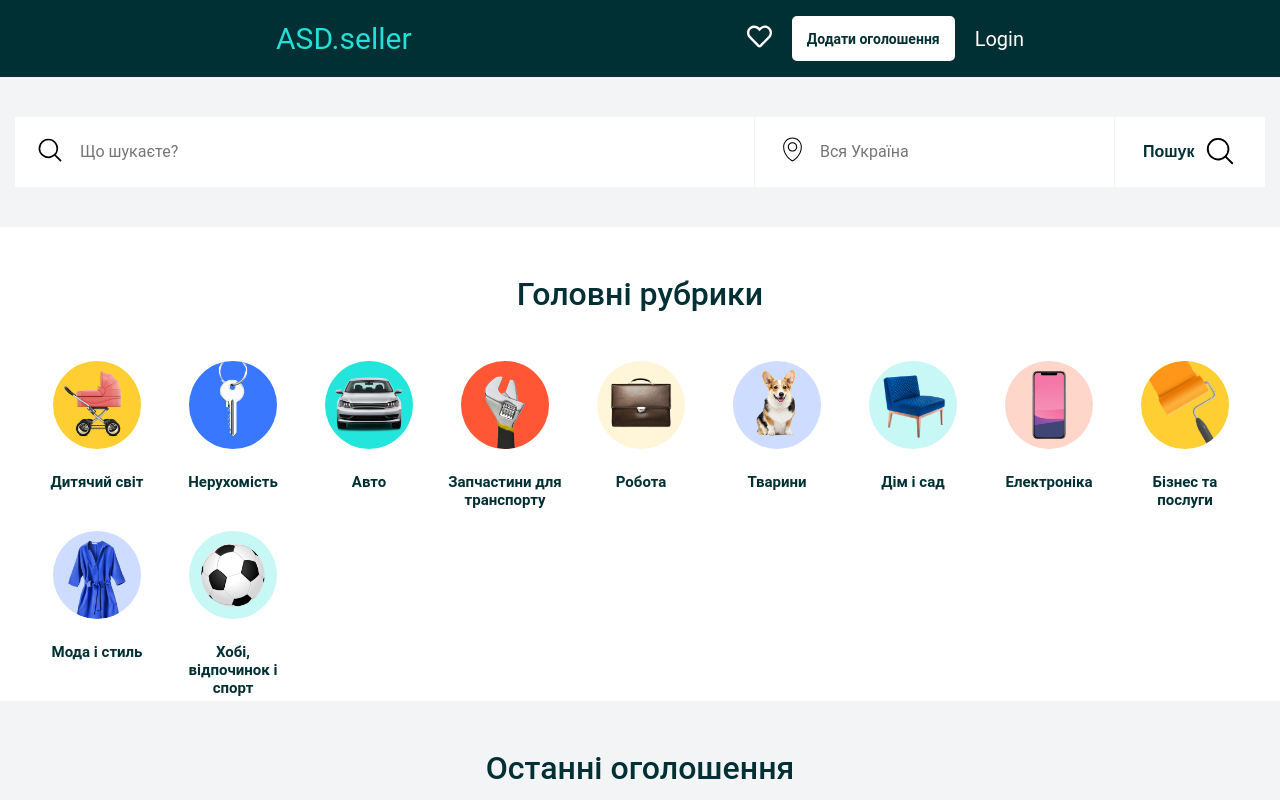
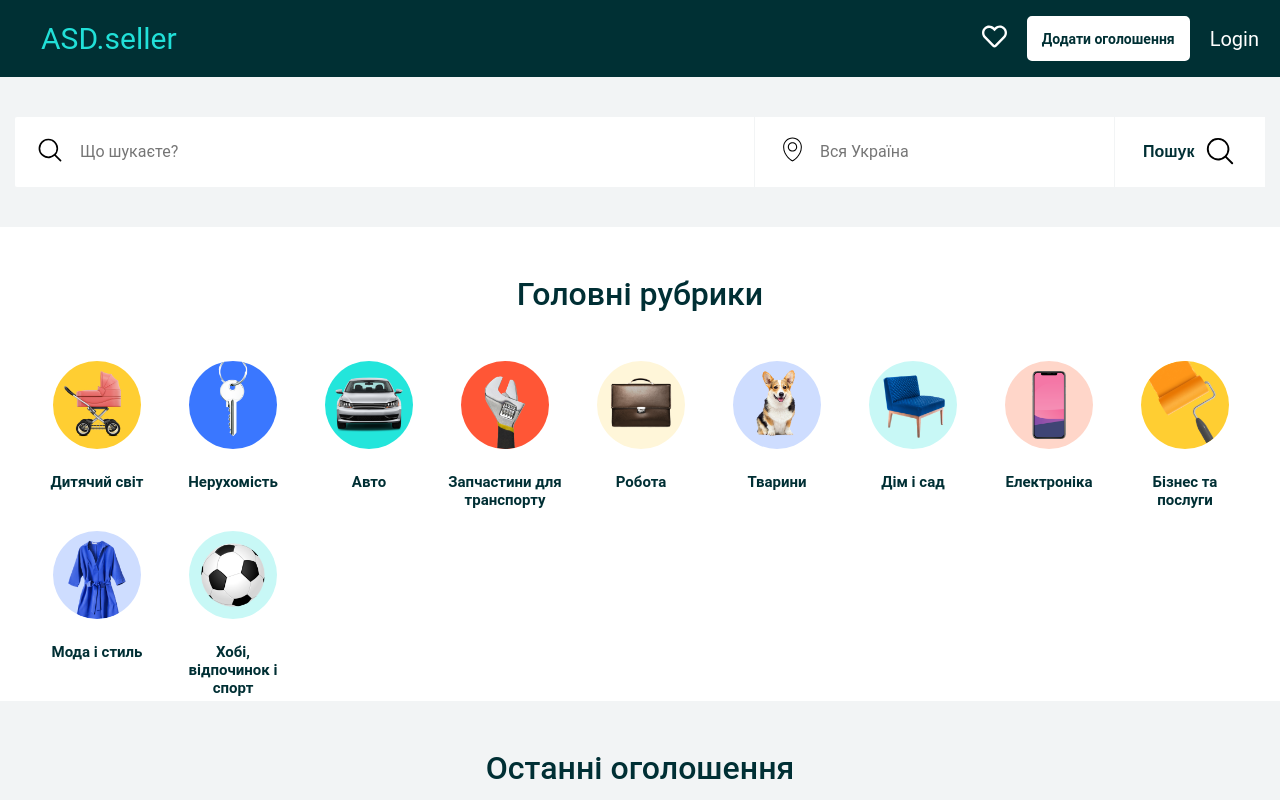
Before and after one commit to OleksandraTurik/ASD-seller, a React (Create React App) app in the folder ui/: page / in a window 1280 px wide. Shown: the top 800 px of the page. Built offline with nearby package versions, Linux system fonts and the light colour scheme.

Commit message:
Fix Button Header

```diff
--- a/ui/src/components/common/Header/styled.js
+++ b/ui/src/components/common/Header/styled.js
@@ -1,7 +1,7 @@
 import styled from 'styled-components';
 import { Link } from 'react-router-dom';
 
-export const Container = styled.div`
+export const Container = styled.header`
   width: 100%;
   background: #003034;
 `;
@@ -9,12 +9,9 @@ export const Container = styled.div`
 export const Nav = styled.nav`
   display: flex;
   flex-direction: row;
-  width: 60%;
+  max-width: 1238px;
   justify-content: space-between;
-  margin-top: 0px;
-  margin-right: auto;
-  margin-bottom: 0px;
-  margin-left: auto;
+  margin: 0 auto;
 `;
 
 export const HeaderContainer = styled.div`
```
